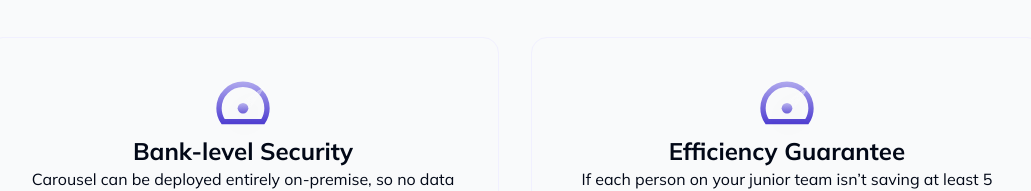
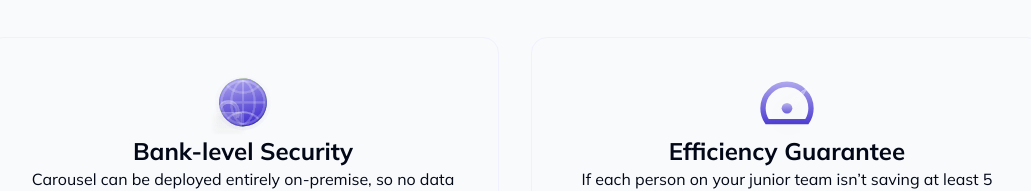
Before and after one commit to dalladirosa/carousel, a Next.js app: page / in a window 1280 px wide. Shown: the part 5406-5597 px from the top of the page, without its empty margins (125-1156 px from the left). Built offline with nearby package versions, Linux system fonts and the light colour scheme.

Commit message:
upd: bank-level security icon

```diff
--- a/src/app/page.tsx
+++ b/src/app/page.tsx
@@ -16,6 +16,7 @@
 import TrackChanges from '@/icons/track_changes.svg';
 import Vector1 from '@/icons/vector-1.svg';
 import VersionHistory3D from '@/icons/version_history3d.svg';
+import WebSecurity from '@/icons/web_security.svg';
 import RequestFeatureSection from '@/modules/home/features/RequestFeatureSection';
 import VersionControlSection from '@/modules/home/features/VersionControlSection';
 import VersionHistorySection from '@/modules/home/features/VersionHistory';
@@ -453,7 +454,7 @@
           </div>
           <div className="grid gap-8 lg:grid-cols-12 lg:px-20">
             <div className="col-span-6 flex flex-col items-center rounded-2xl border border-[#F1F0FF] p-8">
-              <Efficiency />
+              <WebSecurity />
               <div className="py-4 text-xl font-bold lg:py-0 lg:text-2xl">
                 Bank-level Security
               </div>
```
Also changed, not shown: src/icons/web_security.svg (added).
